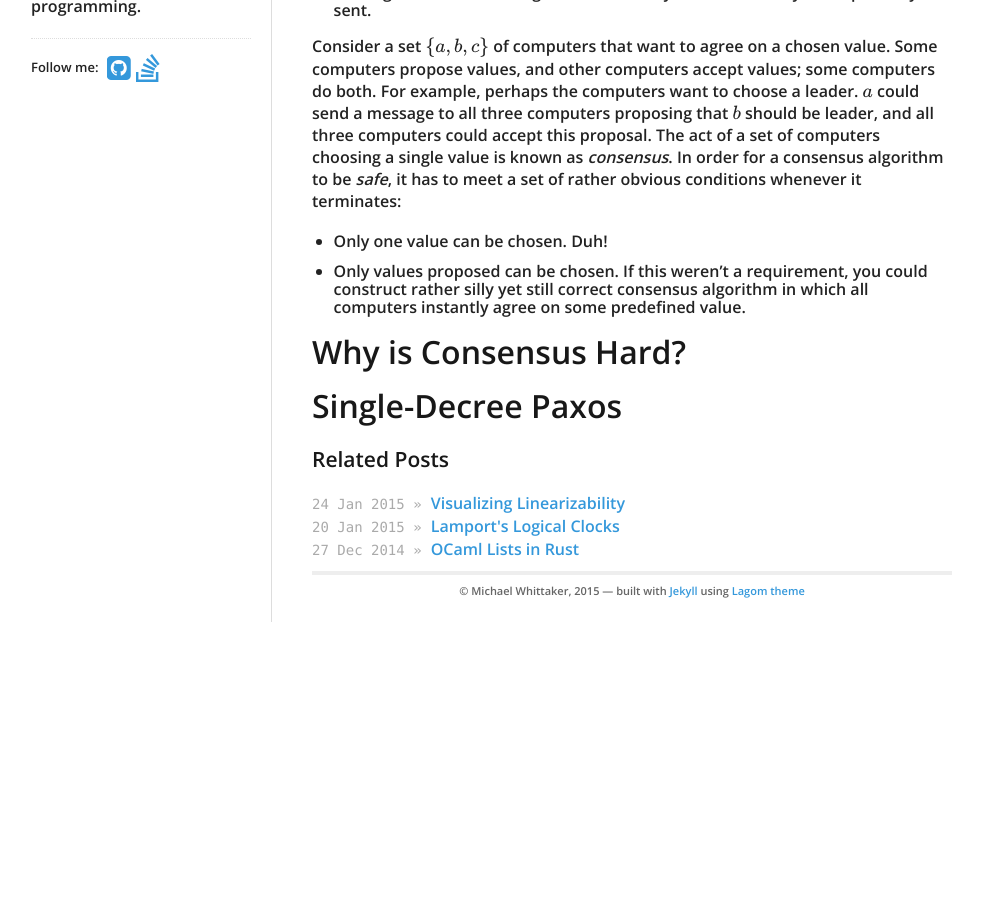
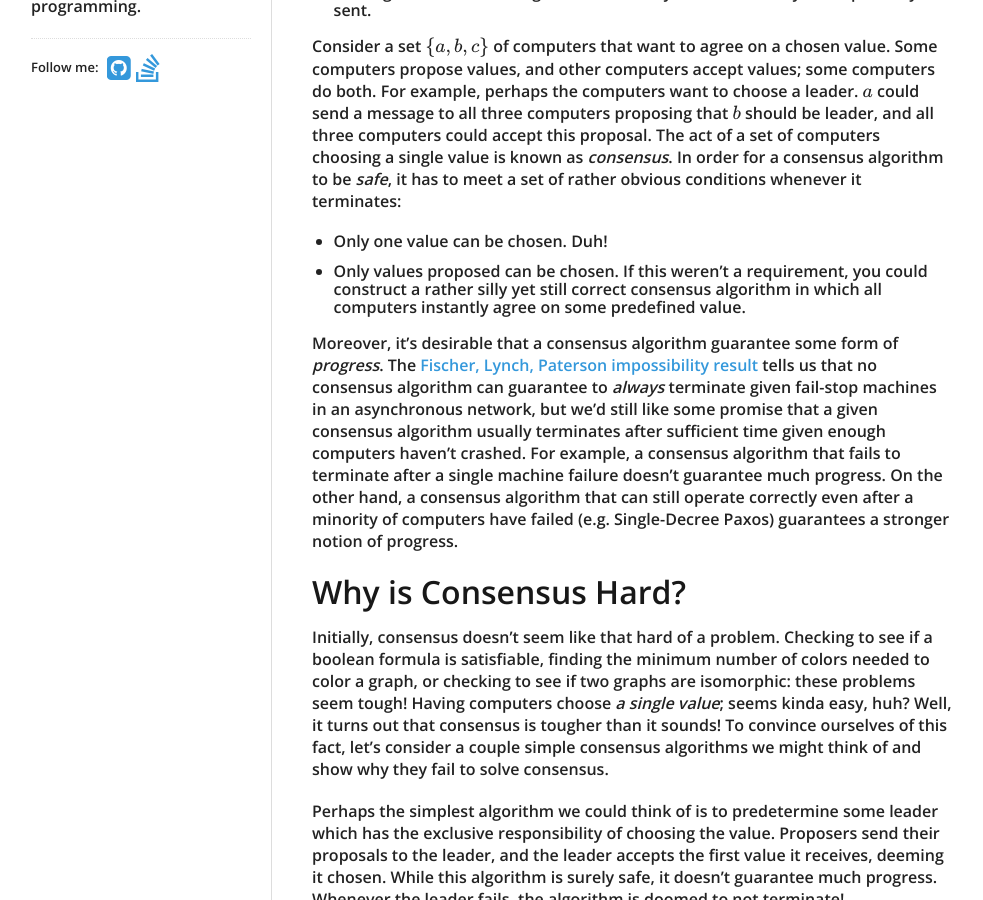
Before and after one commit to mwhittaker/mwhittaker.github.io, a Jekyll site: the page built from _posts/2016-01-06-paxos.md, in a window 1280 px wide and 900 px high, scrolled down 503 px. Shown: the whole window, without its empty margins (139-1122 px from the left). Built offline with Jekyll 4.4.1, drawn with Linux system fonts in a browser that asks for light colours; nearby versions of some CDN libraries; Markdown is read by kramdown in place of the engine named in the settings; formulas are drawn with MathJax 3; before the commit the page ends 1125 px from its top, so only the background shows below that; some of the changed text lies outside the part shown.

Commit message:
Added "Why is Consensus Hard" section.

```diff
--- a/_posts/2016-01-06-paxos.md
+++ b/_posts/2016-01-06-paxos.md
@@ -34,13 +34,54 @@ conditions whenever it terminates:
 
 - Only one value can be chosen. Duh!
 - Only values proposed can be chosen. If this weren't a requirement, you could
-  construct rather silly yet still correct consensus algorithm in which all
+  construct a rather silly yet still correct consensus algorithm in which all
   computers instantly agree on some predefined value.
 
+Moreover, it's desirable that a consensus algorithm guarantee some form of
+*progress*. The [Fischer, Lynch, Paterson impossibility result][flp] tells us
+that no consensus algorithm can guarantee to *always* terminate given fail-stop
+machines in an asynchronous network, but we'd still like some promise that a
+given consensus algorithm usually terminates after sufficient time given enough
+computers haven't crashed. For example, a consensus algorithm that fails to
+terminate after a single machine failure doesn't guarantee much progress. On
+the other hand, a consensus algorithm that can still operate correctly even
+after a minority of computers have failed (e.g. Single-Decree Paxos) guarantees
+a stronger notion of progress.
+
 # Why is Consensus Hard? #
+Initially, consensus doesn't seem like that hard of a problem. Checking to see
+if a boolean formula is satisfiable, finding the minimum number of colors
+needed to color a graph, or checking to see if two graphs are isomorphic: these
+problems seem tough! Having computers choose *a single value*; seems kinda
+easy, huh? Well, it turns out that consensus is tougher than it sounds! To
+convince ourselves of this fact, let's consider a couple simple consensus
+algorithms we might think of and show why they fail to solve consensus.
+
+Perhaps the simplest algorithm we could think of is to predetermine some leader
+which has the exclusive responsibility of choosing the value. Proposers send
+their proposals to the leader, and the leader accepts the first value it
+receives, deeming it chosen. While this algorithm is surely safe, it doesn't
+guarantee much progress. Whenever the leader fails, the algorithm is doomed to
+not terminate!
+
+Here's a slightly more complicated algorithm that tries to guarantee a bit more
+progress. The main idea is that we can tolerate more machine failures by
+sending proposals to more machines. Proposers send proposals to all acceptors,
+and all acceptors accept the first value they receive. Whenever a majority of
+acceptors accept a proposal, we'll say it's chosen. This algorithm can still
+operate even when a minority of machines have crashed; yay! But unfortunately,
+if multiple proposers concurrently propose values to acceptors, it is possible
+to reach a split vote where no single proposal has a majority of votes. For
+example, consider a five machine cluster: $\\{a, b, c, d, e\\}$. Assume $a$,
+$c$, and $e$ propose values 1, 2, and 3 respectively. If $a$ and $b$ receive
+proposal 1 first, $c$ and $d$ receive proposal 2 first, and $e$ receives
+proposal 3 first, then none of proposal 1, 2, or 3 has a majority of
+acceptances. Thus, this algorithm can fail to terminate even when no machine
+fails!
 
 # Single-Decree Paxos #
 
 [part_time_parliament]: http://research.microsoft.com/en-us/um/people/lamport/pubs/lamport-paxos.pdf
 [paxos_made_simple]:    http://research.microsoft.com/en-us/um/people/lamport/pubs/paxos-simple.pdf
 [paxos_wiki]:           https://en.wikipedia.org/wiki/Paxos_(computer_science)
+[flp]:                  https://groups.csail.mit.edu/tds/papers/Lynch/jacm85.pdf
```
